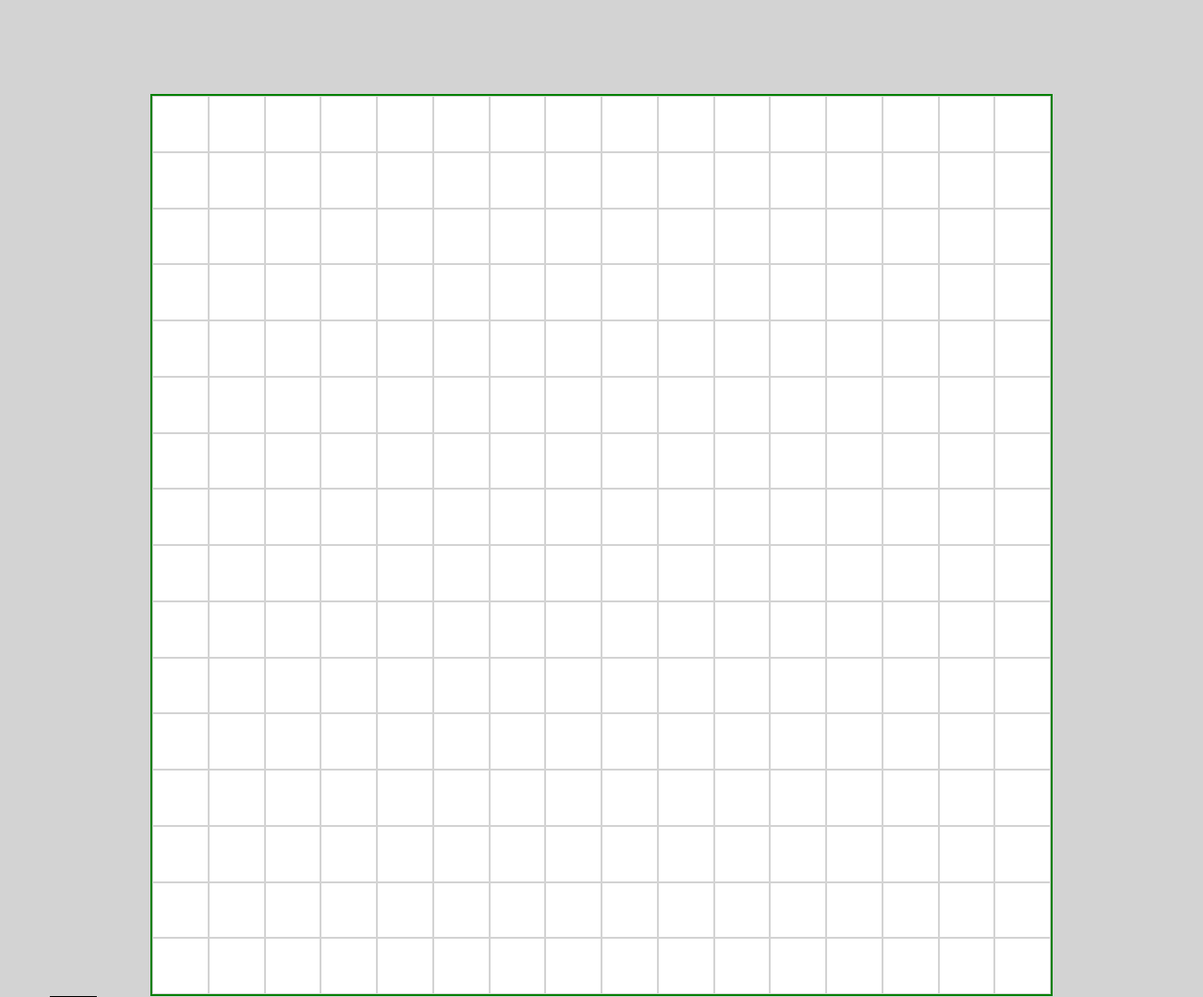
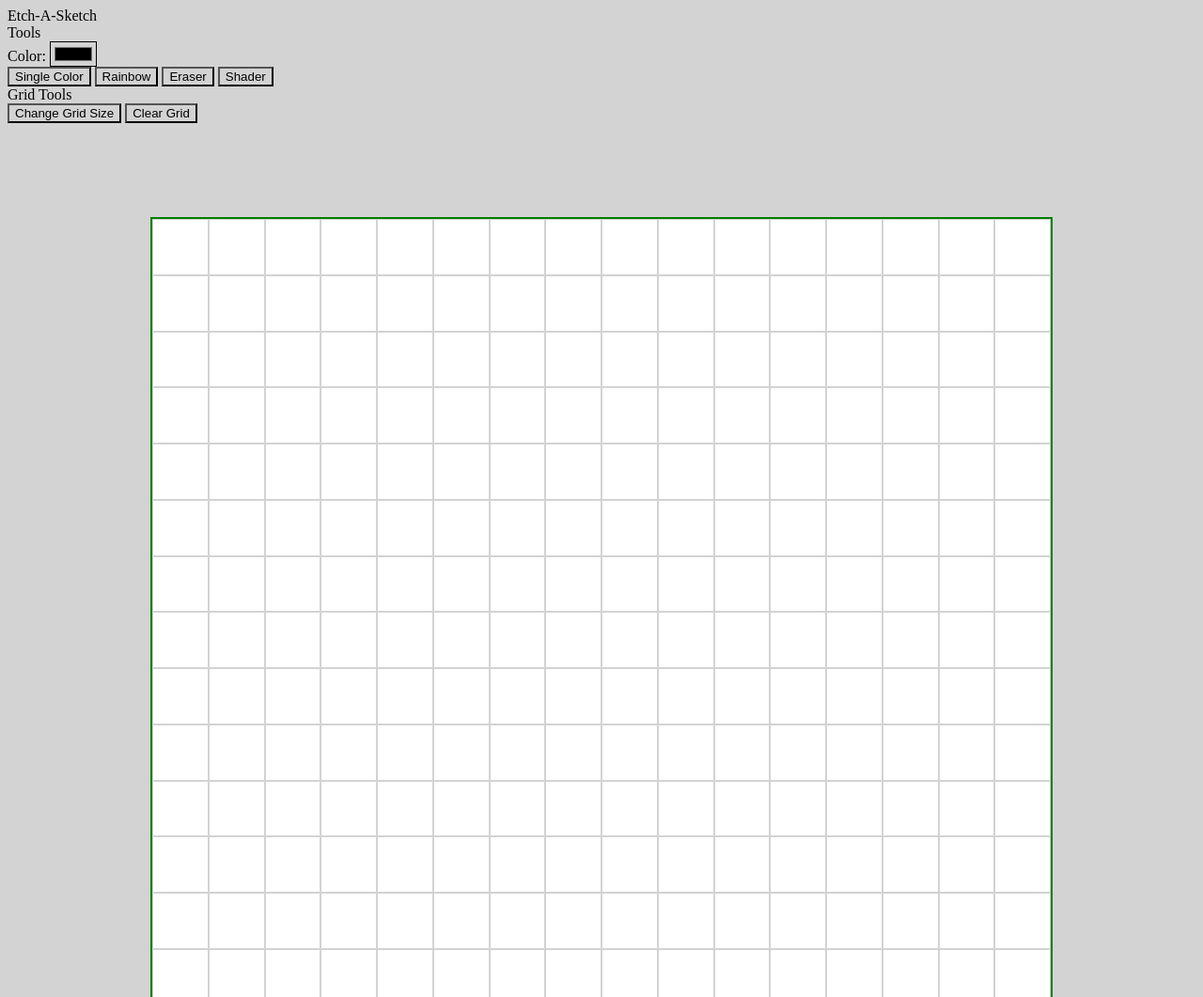
Before and after one commit to clouded-afk/etch-a-sketch, a plain HTML site: page index.html in a window 1280 px wide. Shown: the top 1061 px of the page at 94% size. Drawn offline with Linux system fonts and the light colour scheme.

Commit message:
Final commit

```diff
--- a/index.html
+++ b/index.html
@@ -6,8 +6,11 @@
         <link rel="stylesheet" href="style.css">
     </head>
     <body>
-        <div class="container"></div>
-        <div class="side-buttons">
+        <div class="header">Etch-A-Sketch</div>
+        <div class="middle-section">
+            <div class="sidebar">
+                <div class="tools">Tools</div>
+                <div class="top-buttons">
                     <div class="color-picker">
                         <label for="color-selector">Color:</label>
                         <input type="color" id="color-selector" value="#000000">
@@ -17,10 +20,15 @@
                     <button class="eraser">Eraser</button>
                     <button class="shader">Shader</button>
                 </div>
+                <div class="grid-tools">Grid Tools</div>
                 <div class="bottom-buttons">
-            <Button class="change-size">Change Grid Size</Button>
+                    <button class="change-size">Change Grid Size</button>
                     <button class="clear-grid">Clear Grid</button>
                 </div>
+            </div>
+            <div class="container"></div>
+        </div>
+        <div class="footer">The Odin Project | | <a href="https://github.com/clouded-afk/">Coded by: github.com/clouded-afk</a></div>
         <script src="script.js"></script>
     </body>
 </html>
```
Lines whose indentation alone changed are shown as unchanged.
